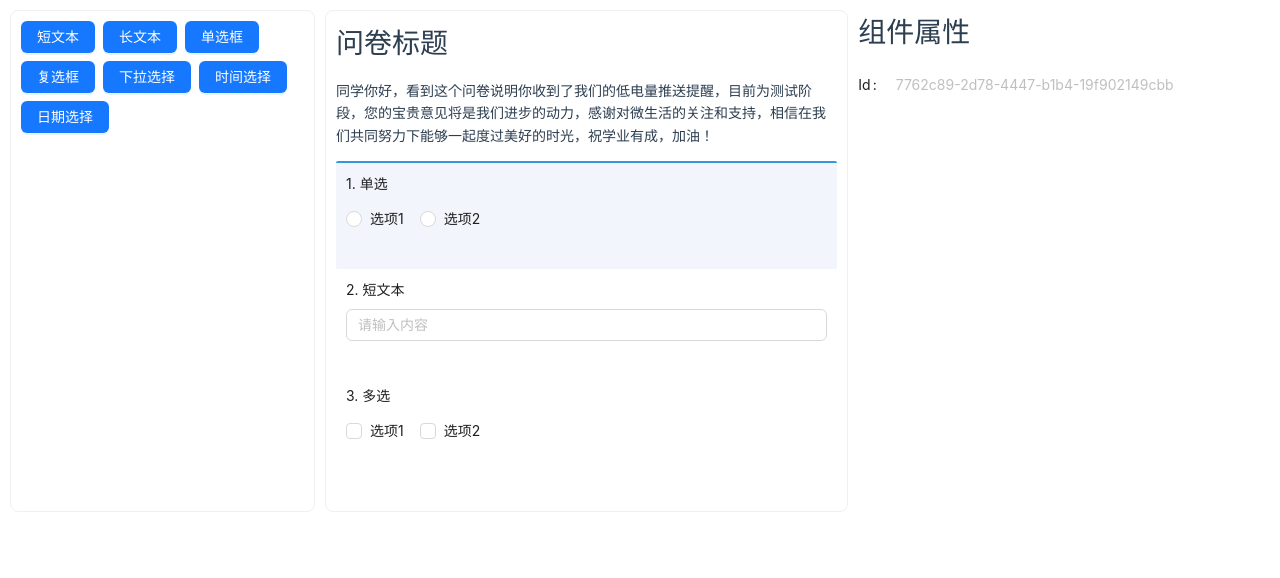
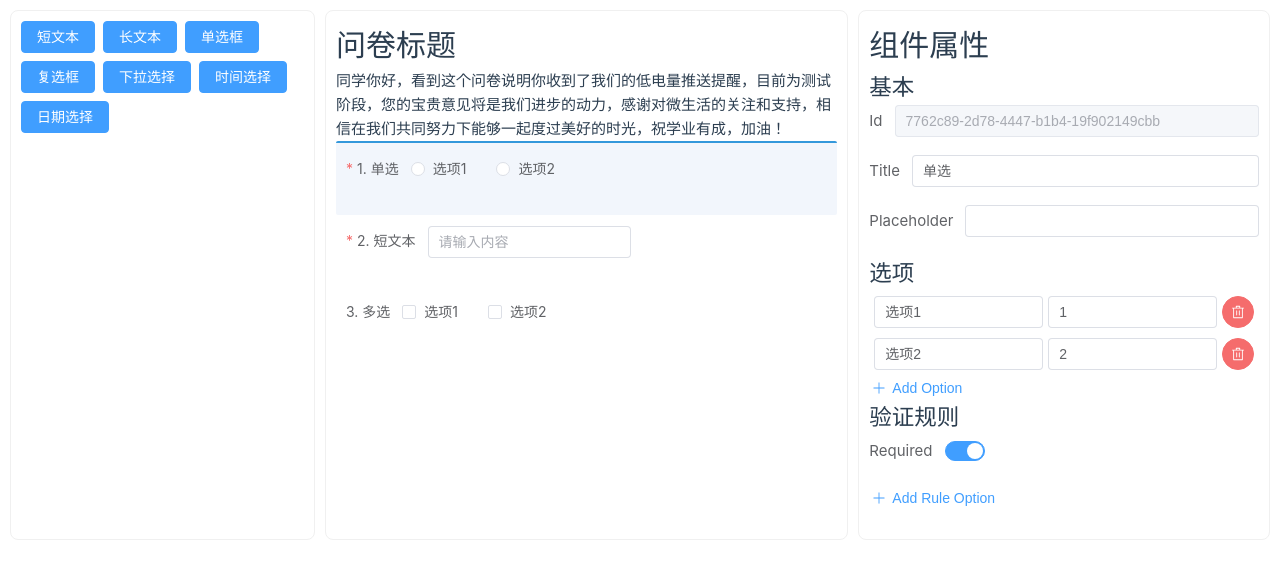
Before and after one commit to zyuanx/research-sys, a Vue app in the folder web/: page /research in a window 1280 px wide. Shown: the top 578 px of the page. Built offline with nearby package versions, Linux system fonts and the light colour scheme; sample sign-in values are in the browser's storage.

Commit message:
build: element ui

```diff
--- a/web/package.json
+++ b/web/package.json
@@ -10,9 +10,9 @@
     "format": "prettier --write src/"
   },
   "dependencies": {
-    "@ant-design/icons-vue": "^7.0.0",
-    "ant-design-vue": "4.x",
+    "@element-plus/icons-vue": "^2.1.0",
     "axios": "^1.5.0",
+    "element-plus": "^2.3.14",
     "pinia": "^2.1.6",
     "uuid": "^9.0.1",
     "vue": "^3.3.4",
--- a/web/src/components/research/ResearchAttribute.vue
+++ b/web/src/components/research/ResearchAttribute.vue
@@ -1,11 +1,42 @@
 <script setup>
-import { ref, onMounted } from 'vue';
+import { computed } from 'vue';
+import {
+  Delete,
+  Plus
+} from '@element-plus/icons-vue'
 
-const props = defineProps(['research', 'editIndex'])
-const research = props.research
-console.log('ResearchAttribute', research.items)
-const item = research.items[props.editIndex]
-console.log('ResearchAttributeItem', item)
+import { factorRules } from '@/utils/factor'
+
+const props = defineProps(['researchItem'])
+const emit = defineEmits(['updateResearch'])
+const _researchItem = computed({
+  get: () => props.researchItem,
+  set: (val) => {
+    emit('updateResearch', val)
+  }
+})
+
+const checkFactor = computed(() => {
+  return ['radio', 'checkbox', 'select'].includes(_researchItem.value.factor)
+})
+
+function deleteOption(index) {
+  _researchItem.value.options.splice(index, 1)
+}
+function addOption() {
+  _researchItem.value.options.push({
+    label: '选项xx',
+    value: '值xx'
+  })
+}
+
+function addRuleOption() {
+  _researchItem.value.rules.push({
+    label: '',
+    reg: '',
+    tip: ''
+  })
+}
 
 
 </script>
@@ -14,8 +45,80 @@ console.log('ResearchAttributeItem', item)
 <template>
   <div class="container" style="margin: 10px 10px 10px 5px;">
     <h1>组件属性</h1>
-    <a-form-item label="Id">
-      <a-input :value="item.fieldID" disabled :bordered="false" />
-    </a-form-item>
+    <h2>基本</h2>
+    <el-form-item label="Id">
+      <el-input :value="_researchItem.fieldID" disabled :bordered="false" />
+    </el-form-item>
+    <el-form-item label="Title">
+      <el-input v-model="_researchItem.label" />
+    </el-form-item>
+    <el-form-item label="Placeholder">
+      <el-input v-model="_researchItem.placeholder" />
+    </el-form-item>
+    <h2 v-if="checkFactor">选项</h2>
+    <div v-if="checkFactor">
+      <div v-for="(option, index) in _researchItem.options" :key="index" class="options">
+        <el-input v-model="option.label" placeholder="label" />
+        <span style="margin: 2.5px;"></span>
+        <el-input v-model="option.value" placeholder="value" />
+        <span style="margin: 2.5px;"></span>
+        <el-button type="danger" :icon="Delete" circle @click="deleteOption(index)" />
+      </div>
+      <div>
+        <el-button link type="primary" :icon="Plus" @click="addOption">
+          Add Option
+        </el-button>
+      </div>
+    </div>
+    <h2>验证规则</h2>
+    <el-form-item label="Required">
+      <el-switch v-model="_researchItem.required" />
+    </el-form-item>
+    <div>
+      <div v-for="(rule, index) in _researchItem.rules" :key="index">
+        <el-select v-model="rule.label" style="width: 120px">
+          <el-option v-for="(options, idx) in factorRules" :key="idx" :label="options.label" :value="options.label">
+          </el-option>
+        </el-select>
+        <el-form-item label="Reg">
+          <el-input v-model:value="rule.reg" />
+        </el-form-item>
+        <el-form-item label="Tip">
+          <el-input v-model:value="rule.tip" />
+        </el-form-item>
+      </div>
+      <div>
+        <el-button link type="primary" :icon="Plus" @click="addRuleOption">
+          Add Rule Option
+        </el-button>
+      </div>
+    </div>
   </div>
 </template>
+
+<style lang="scss" scoped>
+.container {
+  border: 1px solid #f0f0f0;
+  border-radius: 8px;
+  padding: 10px;
+  height: 100%;
+
+  .form-item {
+    border-radius: 2px;
+    padding: 10px;
+  }
+
+  .bg-select {
+    border-top: 2px solid #3498db;
+    background-color: #f2f6fc;
+  }
+}
+
+.options {
+  display: flex;
+  flex-direction: row;
+  justify-content: space-between;
+  align-items: center;
+  padding: 5px;
+}
+</style>
--- a/web/src/components/research/ResearchDesign.vue
+++ b/web/src/components/research/ResearchDesign.vue
@@ -1,15 +1,13 @@
 <script setup>
-import { ref, defineEmits } from 'vue'
+import { ref } from 'vue'
 const props = defineProps(['research', 'editIndex'])
 const emit = defineEmits(['setEditIdx'])
-console.log('ResearchDesign', props.research)
 const research = props.research
-const values = props.research.values
 const rules = ref([])
 function conLabel(idx, label) {
   return (idx + 1) + '. ' + label
 }
-const dragIndex = ref(0)
+// const dragIndex = ref(0)
 
 function setEditIdx(idx) {
   emit('setEditIdx', idx)
@@ -21,31 +19,32 @@ function setEditIdx(idx) {
   <div class="container" style="margin: 10px 5px 10px 5px;">
     <h1>{{ research.title }}</h1>
     <p>{{ research.description }}</p>
-    <a-form ref="formRef" :model="research" :rules="rules" layout="vertical">
+    <el-form ref="formRef" :model="research" :rules="rules" layout="vertical">
       <transition-group name="drag">
         <div v-for="(item, index) in research.items" :key="item.fieldID" draggable :class="[editIndex === index ? 'bg-select' : '', 'form-item']"
           @click="setEditIdx(index)">
-          <a-form-item ref="name" :label="conLabel(index, item.label)" name="name">
+          <el-form-item ref="name" :label="conLabel(index, item.label)" name="name" :required="item.required">
             <div v-if="item.factor === 'input'">
-              <a-input :value="values[item.fieldID]" :placeholder="item.placeholder" />
+              <el-input :value="item.value" :placeholder="item.placeholder" />
             </div>
             <div v-else-if="item.factor === 'textarea'">
-              <a-textarea :value="values[item.fieldID]" :placeholder="item.placeholder" :rows="4" />
+              <el-input type="textarea" :value="item.value" :placeholder="item.placeholder" :rows="4" />
             </div>
             <div v-else-if="item.factor === 'radio'">
-              <a-radio-group :value="values[item.fieldID]">
-                <a-radio v-for="(op, idx) in item.options" :key="idx" :value="op.value">{{ op.label }}</a-radio> </a-radio-group>
+              <el-radio-group :value="item.value">
+                <el-radio v-for="(op, idx) in item.options" :key="idx" :label="op.label" :value="op.value">{{ op.label }}</el-radio>
+              </el-radio-group>
             </div>
             <div v-else-if="item.factor === 'checkbox'">
-              <a-checkbox-group :value="values[item.fieldID]">
-                <a-checkbox v-for="(op, idx) in item.options" :key="idx" :value="op.value">{{ op.label }}</a-checkbox>
-              </a-checkbox-group>
+              <el-checkbox-group :value="item.value">
+                <el-checkbox v-for="(op, idx) in item.options" :key="idx" :label="op.label" :value="op.value">{{ op.label }}</el-checkbox>
+              </el-checkbox-group>
             </div>
-          </a-form-item>
+          </el-form-item>
         </div>
 
       </transition-group>
-    </a-form>
+    </el-form>
 
   </div>
 </template>
--- a/web/src/components/research/ResearchMaterial.vue
+++ b/web/src/components/research/ResearchMaterial.vue
@@ -10,38 +10,15 @@ function itemAdd(item) {
 
 <template>
   <div class="container" style="margin: 10px 5px 10px 10px;;">
-    <a-space wrap>
-      <a-button type="primary" @click="itemAdd('input')">短文本</a-button>
-      <a-button type="primary" @click="itemAdd('textarea')">长文本</a-button>
-      <a-button type="primary" @click="itemAdd('radio')">单选框</a-button>
-      <a-button type="primary" @click="itemAdd('checkbox')">复选框</a-button>
-      <a-button type="primary" @click="itemAdd('select')">下拉选择</a-button>
-      <a-button type="primary" @click="itemAdd('time')">时间选择</a-button>
-      <a-button type="primary" @click="itemAdd('date')">日期选择</a-button>
-    </a-space>
-    <!-- <div class="btns-flex">
-        <div class="btns-item">
-          <el-button type="primary" size="small" @click="factorAdd('radio')">单选框</el-button>
-        </div>
-        <div class="btns-item">
-          <el-button type="primary" size="small" @click="factorAdd('checkbox')">复选框</el-button>
-        </div>
-        <div class="btns-item">
-          <el-button type="primary" size="small" @click="factorAdd('text')">短文本</el-button>
-        </div>
-        <div class="btns-item">
-          <el-button type="primary" size="small" @click="factorAdd('textarea')">长文本</el-button>
-        </div>
-        <div class="btns-item">
-          <el-button type="primary" size="small" @click="factorAdd('select')">下拉选择</el-button>
-        </div>
-        <div class="btns-item">
-          <el-button type="primary" size="small" @click="factorAdd('timePicker')">时间选择</el-button>
-        </div>
-        <div class="btns-item">
-          <el-button type="primary" size="small" @click="factorAdd('datePicker')">日期选择</el-button>
-        </div>
-      </div> -->
+    <el-space wrap>
+      <el-button type="primary" @click="itemAdd('input')">短文本</el-button>
+      <el-button type="primary" @click="itemAdd('textarea')">长文本</el-button>
+      <el-button type="primary" @click="itemAdd('radio')">单选框</el-button>
+      <el-button type="primary" @click="itemAdd('checkbox')">复选框</el-button>
+      <el-button type="primary" @click="itemAdd('select')">下拉选择</el-button>
+      <el-button type="primary" @click="itemAdd('time')">时间选择</el-button>
+      <el-button type="primary" @click="itemAdd('date')">日期选择</el-button>
+    </el-space>
   </div>
 </template>
 
--- a/web/src/layout/LayoutView.vue
+++ b/web/src/layout/LayoutView.vue
@@ -1,51 +1,9 @@
 <script setup>
-import { reactive, ref, watch, h } from 'vue';
-import { MailOutlined, AppstoreOutlined, SettingOutlined } from '@ant-design/icons-vue';
-const selectedKeys = ref(['1']);
-const openKeys = ref(['sub1']);
-function getItem(label, key, icon, children, type) {
-    return {
-        key,
-        icon,
-        children,
-        label,
-        type,
-    };
-}
-const items = reactive([
-    getItem('Navigation One', 'sub1', () => h(MailOutlined), [
-        getItem('Item 1', 'g1', null, [getItem('Option 1', '1'), getItem('Option 2', '2')], 'group'),
-        getItem('Item 2', 'g2', null, [getItem('Option 3', '3'), getItem('Option 4', '4')], 'group'),
-    ]),
-    getItem('Navigation Two', 'sub2', () => h(AppstoreOutlined), [
-        getItem('Option 5', '5'),
-        getItem('Option 6', '6'),
-        getItem('Submenu', 'sub3', null, [getItem('Option 7', '7'), getItem('Option 8', '8')]),
-    ]),
-    {
-        type: 'divider',
-    },
-    getItem('Navigation Three', 'sub4', () => h(SettingOutlined), [
-        getItem('Option 9', '9'),
-        getItem('Option 10', '10'),
-        getItem('Option 11', '11'),
-        getItem('Option 12', '12'),
-    ]),
-    getItem('Group', 'grp', null, [getItem('Option 13', '13'), getItem('Option 14', '14')], 'group'),
-]);
-const handleClick = e => {
-    console.log('click', e);
-};
-watch(openKeys, val => {
-    console.log('openKeys', val);
-});
 </script>
 
 <template>
-    <div style="display: flex;">
-        <a-menu id="dddddd" v-model:openKeys="openKeys" v-model:selectedKeys="selectedKeys" style="width: 256px" mode="inline" :items="items"
-            @click="handleClick">
-        </a-menu>
-        <AppMainView></AppMainView>
-    </div>
+  <div style="display: flex;">
+
+    <AppMainView></AppMainView>
+  </div>
 </template>
--- a/web/src/main.js
+++ b/web/src/main.js
@@ -1,17 +1,17 @@
 import './assets/main.css'
-import 'ant-design-vue/dist/reset.css'
+import 'element-plus/dist/index.css'
 import { createApp } from 'vue'
 import { createPinia } from 'pinia'
 
 import App from './App.vue'
 import router from './router'
-import Antd from 'ant-design-vue'
+import ElementPlus from 'element-plus'
 
 import '@/permission'
 
 const app = createApp(App)
 
-app.use(Antd)
+app.use(ElementPlus)
 app.use(createPinia())
 app.use(router)
 
--- a/web/src/views/research/factor.js
+++ b/web/src/utils/factor.js
@@ -6,12 +6,14 @@ export const factorItems = {
   input: {
     factor: 'input',
     label: '短文本',
+    value: '',
     placeholder: '提示文字'
   },
   // 长文本
   textarea: {
     factor: 'textarea',
     label: '长文本',
+    value: '',
     placeholder: '提示文字',
     rows: 3
   },
@@ -19,6 +21,7 @@ export const factorItems = {
   radio: {
     factor: 'radio',
     label: '单选',
+    value: '',
     options: [
       { label: '选项1', value: '值1' },
       { label: '选项2', value: '值2' }
@@ -28,6 +31,7 @@ export const factorItems = {
   checkbox: {
     factor: 'checkbox',
     label: '多选',
+    value: [],
     options: [
       { label: '选项1', value: '值1' },
       { label: '选项2', value: '值2' }
@@ -37,6 +41,7 @@ export const factorItems = {
   select: {
     factor: 'select',
     label: '下拉选择',
+    value: '',
     options: [
       { label: '选项1', value: '值1' },
       { label: '选项2', value: '值2' }
@@ -45,76 +50,49 @@ export const factorItems = {
   // 时间选择
   timePicker: {
     factor: 'timePicker',
-    label: '时间选择'
+    label: '时间选择',
+    value: ''
   },
   // 日期选择
   datePicker: {
     factor: 'datePicker',
-    label: '日期选择'
+    label: '日期选择',
+    value: ''
   }
 }
 
-export const factorRules = {
-  text: [
+export const factorRules = [
   {
-      required: true,
-      message: '请输入内容',
-      trigger: 'blur'
-    }
-  ],
-  textarea: [
+    label: '必填',
+    reg: /\S/,
+    tip: '必填项'
+  },
   {
-      required: true,
-      message: '请输入内容',
-      trigger: 'blur'
-    }
-  ],
-  radio: [
+    label: '数字',
+    reg: /^\d+$/,
+    tip: '请输入数字'
+  },
   {
-      required: true,
-      message: '请选择一个值',
-      trigger: 'change'
-    }
-  ],
-  checkbox: [
+    label: '手机号',
+    reg: /^(?:(?:\+|00)86)?1(?:(?:3[\d])|(?:4[5-79])|(?:5[0-35-9])|(?:6[5-7])|(?:7[0-8])|(?:8[\d])|(?:9[1589]))\d{8}$/,
+    tip: '请输入正确的手机号'
+  },
   {
-      required: true,
-      message: '请选择一个值',
-      trigger: 'change'
-    }
-  ],
-  select: [
+    label: '邮箱',
+    reg: /^[A-Za-z0-9\u4e00-\u9fa5]+@[a-zA-Z0-9_-]+(\.[a-zA-Z0-9_-]+)+$/,
+    tip: '请输入正确的邮箱'
+  },
   {
-      required: true,
-      message: '请选择一个值',
-      trigger: 'change'
-    }
-  ],
-  timePicker: [
+    label: '身份证',
+    reg: /^[1-9]\d{5}(?:18|19|20)\d{2}(?:0[1-9]|10|11|12)(?:0[1-9]|[1-2]\d|30|31)\d{3}[\dXx]$/,
+    tip: '请输入正确的身份证号'
+  },
   {
-      required: true,
-      message: '请选择时间',
-      trigger: 'change'
-    }
-  ],
-  datePicker: [
-    {
-      required: true,
-      message: '请选择日期',
-      trigger: 'change'
+    label: '姓名',
+    reg: /^(?:[\u4e00-\u9fa5·]{2,16})$/,
+    tip: '请输入正确的姓名'
   }
 ]
-}
-
-export const factorValues = {
-  input: '',
-  textarea: '',
-  radio: '',
-  checkbox: [],
-  select: '',
-  timePicker: '',
-  datePicker: ''
-}
 
 export const research = {
   title: '问卷标题',
@@ -130,35 +108,35 @@ export const research = {
       fieldID: '7762c89-2d78-4447-b1b4-19f902149cbb',
       factor: 'radio',
       label: '单选',
+      value: '',
       options: [
         { label: '选项1', value: '1' },
         { label: '选项2', value: '2' }
       ],
-      rules: [{ required: true, message: '请选择一个值', trigger: 'change' }]
+      required: true,
+      rules: []
     },
     {
       fieldID: '7cb5873f-697e-4c46-87b6-156d0a368553',
       factor: 'input',
       label: '短文本',
+      value: '',
       placeholder: '请输入内容',
-      rules: [{ required: true, message: '请输入内容', trigger: 'blur' }]
+      required: true,
+      rules: []
     },
     {
       fieldID: 'c0a35eac-ccee-4705-bb3e-729bc6afb657',
       factor: 'checkbox',
       label: '多选',
+      value: [],
       options: [
         { label: '选项1', value: '1' },
         { label: '选项2', value: '2' }
       ],
-      rules: [{ required: true, message: '请选择一个值', trigger: 'change' }]
+      rules: []
     }
   ],
-  values: {
-    '7762c89-2d78-4447-b1b4-19f902149cbb': '',
-    '7cb5873f-697e-4c46-87b6-156d0a368553': '',
-    'c0a35eac-ccee-4705-bb3e-729bc6afb657': []
-  },
   once: 0,
   open: 0,
   startAt: new Date(),
--- a/web/src/views/research/ResearchView.vue
+++ b/web/src/views/research/ResearchView.vue
@@ -5,7 +5,7 @@ import ResearchMaterial from '@/components/research/ResearchMaterial.vue'
 import ResearchDesign from '@/components/research/ResearchDesign.vue'
 import ResearchAttribute from '@/components/research/ResearchAttribute.vue'
 
-import { research, factorItems, factorValues } from './factor'
+import { research, factorItems, } from '@/utils/factor'
 
 
 const researchData = ref(research)
@@ -16,31 +16,31 @@ function setEditIdx(idx) {
 }
 
 function itemAdd(item) {
-  console.log('itemAdd', item)
   const _item = factorItems[item]
-  console.log(_item)
   _item['fieldID'] = v4()
   researchData.value.items.push(_item)
-  const _value = factorValues[item]
-  researchData.value.values[_item.fieldID] = _value
 }
 
+// function updateResearch(data) {
+//   console.log('updateResearch', data)
+//   researchData.value = data
+// }
 </script>
 
 
 <template>
   <div>
-    <a-row>
-      <a-col :span="6">
+    <el-row>
+      <el-col :span="6">
         <ResearchMaterial @item-add="itemAdd"></ResearchMaterial>
-      </a-col>
-      <a-col :span="10">
+      </el-col>
+      <el-col :span="10">
         <ResearchDesign :research="researchData" @set-edit-idx="setEditIdx" :editIndex="editIndex"></ResearchDesign>
-      </a-col>
-      <a-col :span="8">
-        <ResearchAttribute :research="researchData" :editIndex="editIndex"></ResearchAttribute>
-      </a-col>
-    </a-row>
+      </el-col>
+      <el-col :span="8">
+        <ResearchAttribute :researchItem="researchData.items[editIndex]"></ResearchAttribute>
+      </el-col>
+    </el-row>
 
   </div>
 </template>
```
Also changed, not shown: web/src/layout/AppMainView.vue (indentation only), 1 other file (tests, documents, lock files or other folders). Lines whose indentation alone changed are shown as unchanged.
